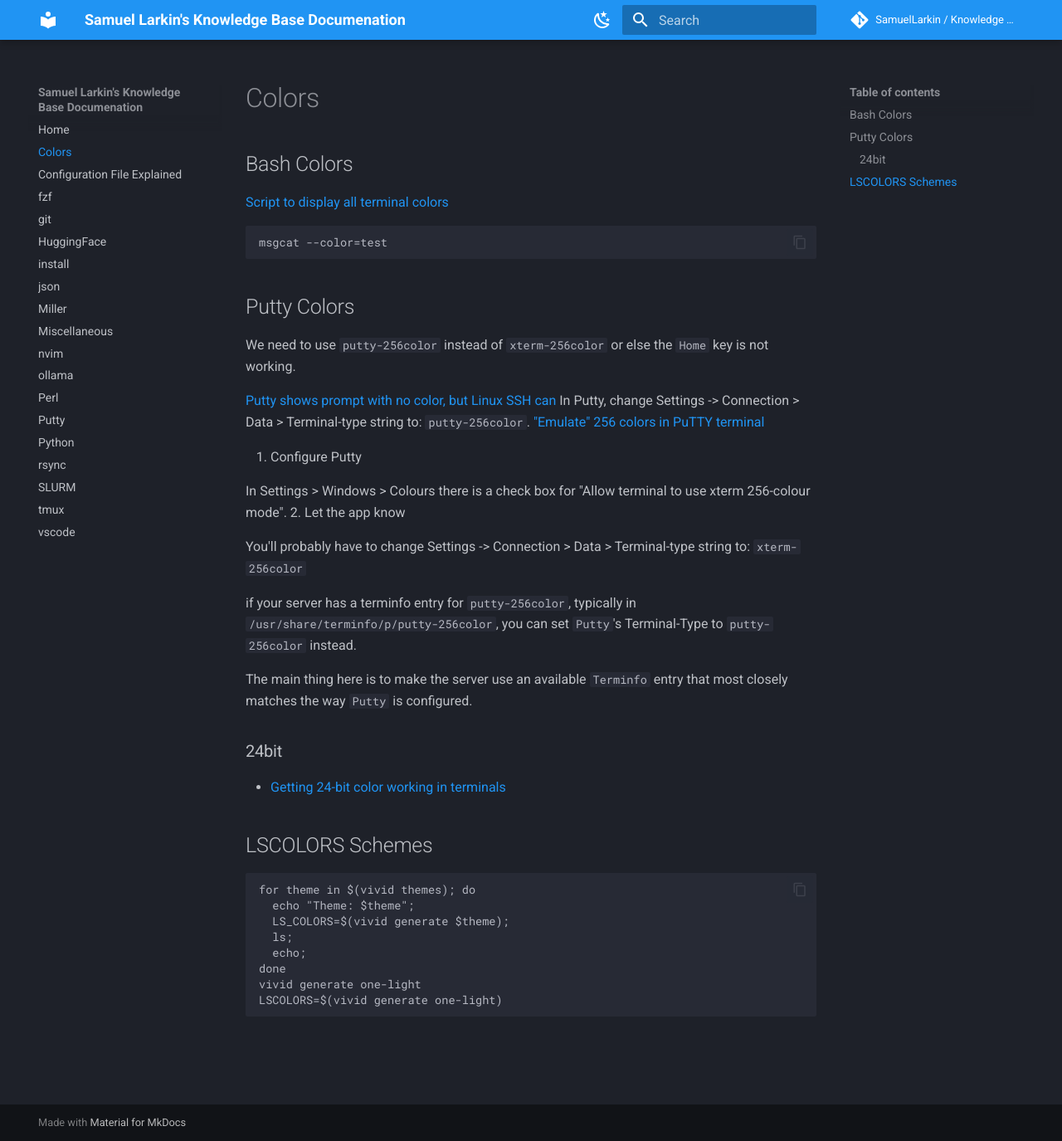
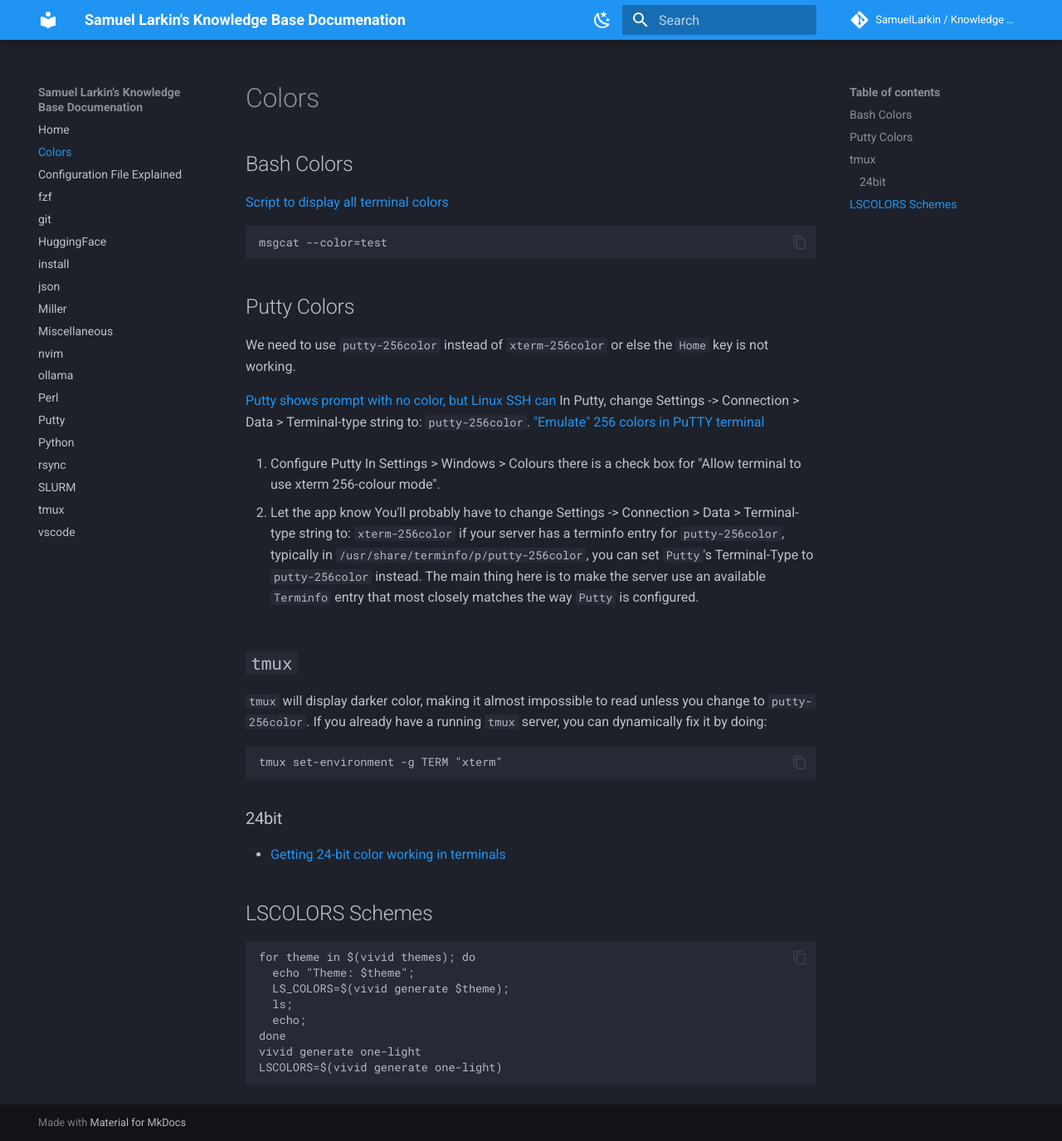
Before and after one commit to SamuelLarkin/kb, an MkDocs documentation site: the page built from docs/color.md, in a window 1280 px wide and 1375 px high. Shown: the whole window at 83% size. Built offline with MkDocs 1.6.1 and Material for MkDocs 9.7.7, drawn with Linux system fonts in a browser that asks for light colours; comment, search, counter and statistics services are not loaded; the version menu is left out.

Commit message:
docs(color): how to fix the dark colors in tmux

````diff
--- a/docs/color.md
+++ b/docs/color.md
@@ -17,14 +17,21 @@ In Putty, change Settings -> Connection > Data > Terminal-type string to: `putty
 ["Emulate" 256 colors in PuTTY terminal](https://superuser.com/a/436928)
 
 1. Configure Putty
+   In Settings > Windows > Colours there is a check box for "Allow terminal to use xterm 256-colour mode".
 
-In Settings > Windows > Colours there is a check box for "Allow terminal to use xterm 256-colour mode". 2. Let the app know
+1. Let the app know
+   You'll probably have to change Settings -> Connection > Data > Terminal-type string to: `xterm-256color`
+   if your server has a terminfo entry for `putty-256color`, typically in `/usr/share/terminfo/p/putty-256color`, you can set `Putty`'s Terminal-Type to `putty-256color` instead.
+   The main thing here is to make the server use an available `Terminfo` entry that most closely matches the way `Putty` is configured.
 
-You'll probably have to change Settings -> Connection > Data > Terminal-type string to: `xterm-256color`
+## `tmux`
 
-if your server has a terminfo entry for `putty-256color`, typically in `/usr/share/terminfo/p/putty-256color`, you can set `Putty`'s Terminal-Type to `putty-256color` instead.
+`tmux` will display darker color, making it almost impossible to read unless you change to `putty-256color`.
+If you already have a running `tmux` server, you can dynamically fix it by doing:
 
-The main thing here is to make the server use an available `Terminfo` entry that most closely matches the way `Putty` is configured.
+```sh
+tmux set-environment -g TERM "xterm"
+```
 
 ### 24bit
 
````
